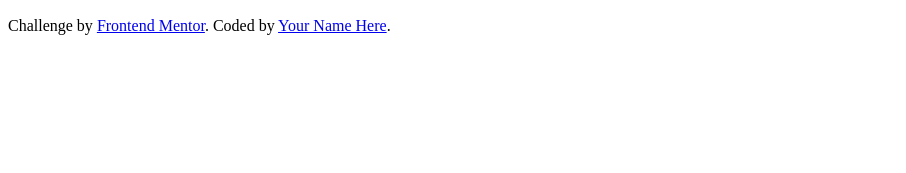
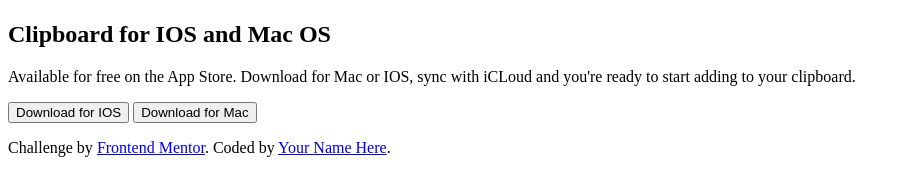
Before and after one commit to RockyStocky/FEM-ClippboarLandingPage, a plain HTML site: page index.html in a window 1280 px wide. Shown: the part 2404-2577 px from the top of the page, without its empty margins (0-906 px from the left). Before the commit the page ends 2455 px from the top, so only its background shows below. Drawn offline with Linux system fonts and the light colour scheme.

Commit message:
div class second clipboard

```diff
--- a/index.html
+++ b/index.html
@@ -79,6 +79,16 @@
       <img src="images/logo-vector-graphics.png" alt="Vector Graphics icon">
 
     </div>
+
+    <div class="SecondCLipboard">
+
+      <h2>Clipboard for IOS and Mac OS</h2>
+      <p>Available for free on the App Store. Download for Mac or IOS, sync with iCLoud and you're ready to start adding to your clipboard.</p>
+        <button type="button">Download for IOS</button>
+        <button type="button">Download for Mac</button>
+
+    </div>
+
   </section>
 
 
```
